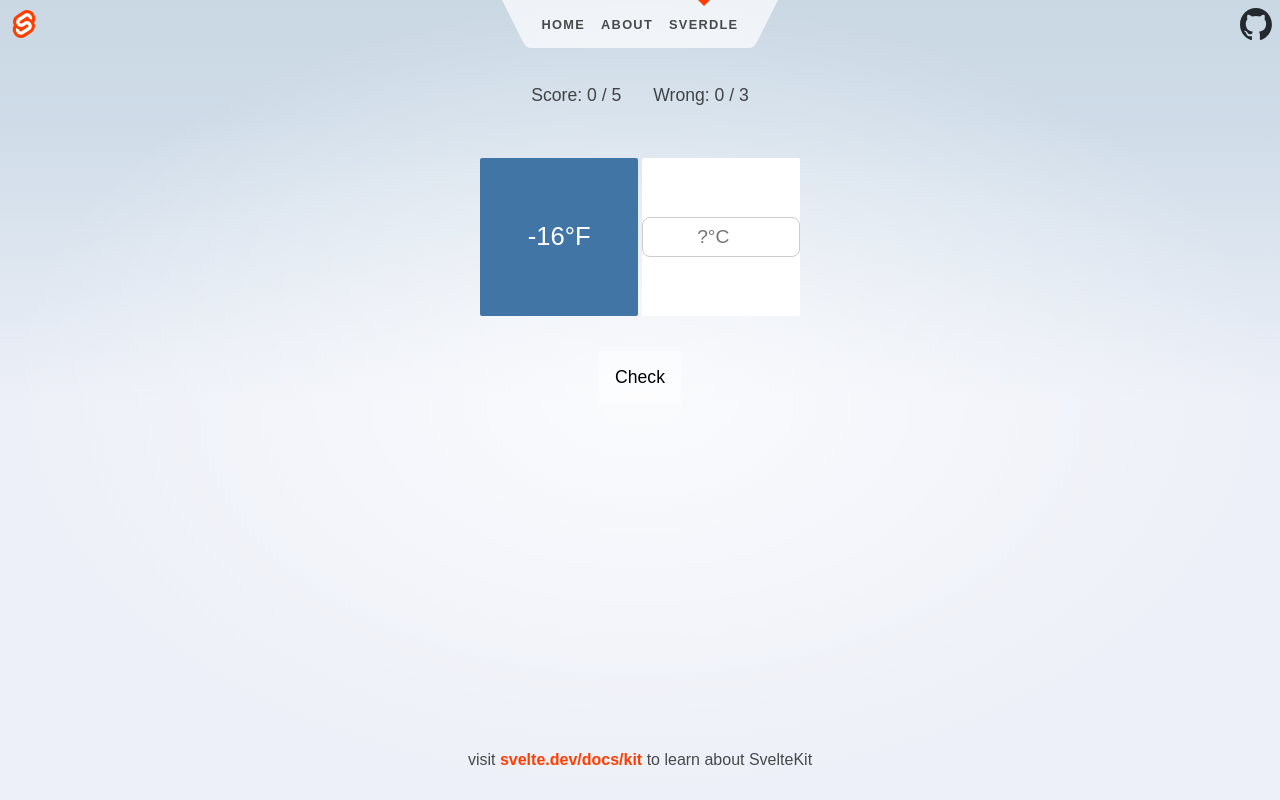
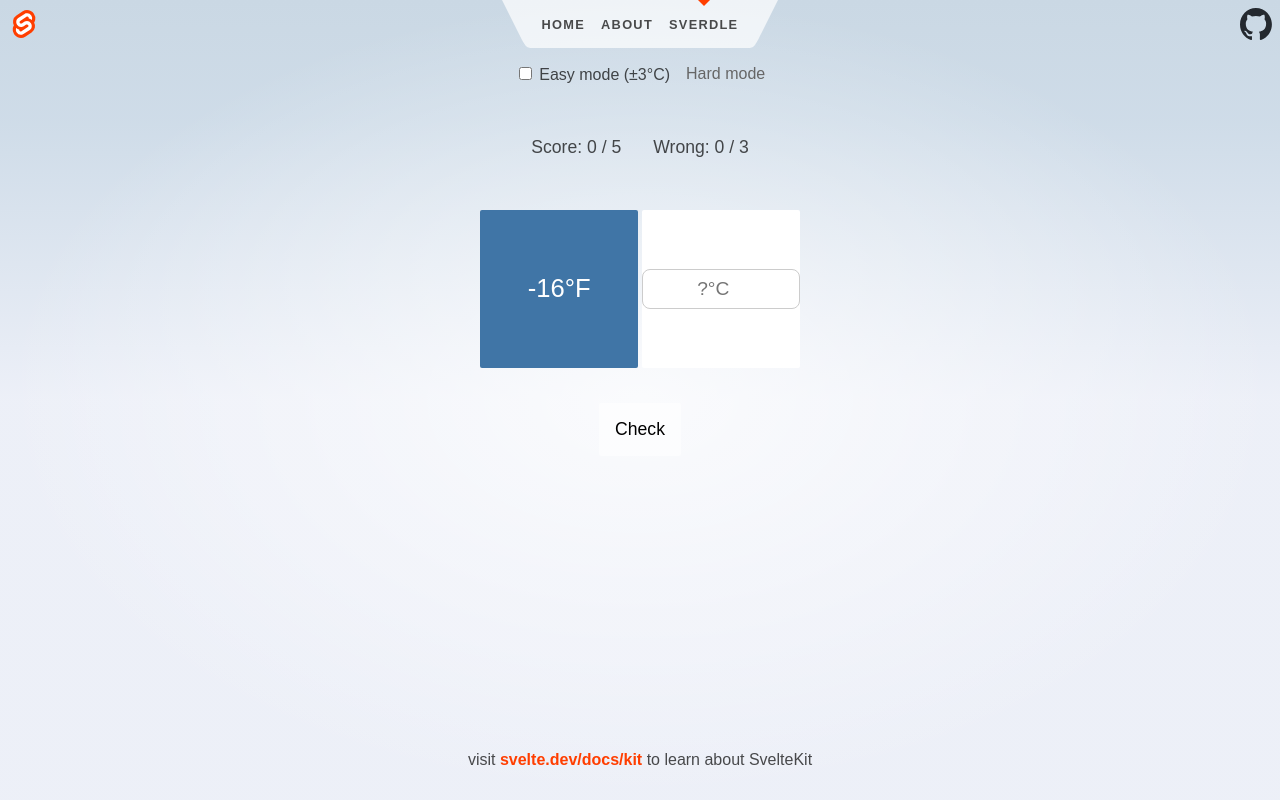
Before and after one commit to aycarl/fahrenheist, a SvelteKit app: page /sverdle in a window 1280 px wide. Built offline with nearby package versions, Linux system fonts and the light colour scheme; no server answers.

Commit message:
add easy mode- our fix human debug!

```diff
--- a/src/routes/sverdle/+page.svelte
+++ b/src/routes/sverdle/+page.svelte
@@ -15,12 +15,23 @@
 	let wrong = 0;
 	let gameOver = false;
 	let gameWon = false;
+	let easyMode = false;
+	let difficultyLocked = false;
 	const reducedMotion = new MediaQuery('(prefers-reduced-motion: reduce)');
 
+	function setEasyMode(val: boolean) {
+		console.log('setEasyMode', val);
+		if (score === 0 && wrong === 0 && !gameOver && !showResult) {
+			easyMode = val;
+		}
+	}
+
 	function checkAnswer() {
+		difficultyLocked = true;
 		const correctCelsius = (fahrenheit - 32) * 5 / 9;
 		const guess = Number(userCelsius);
-		if (!isNaN(guess) && Math.abs(guess - correctCelsius) <= 1) {
+		const tolerance = easyMode ? 3 : 1;
+		if (!isNaN(guess) && Math.abs(guess - correctCelsius) <= tolerance) {
 			score += 1;
 			result = 'win';
 		} else {
@@ -54,6 +65,8 @@
 		wrong = 0;
 		gameOver = false;
 		gameWon = false;
+		easyMode = false;
+		difficultyLocked = false;
 	}
 </script>
 
@@ -65,6 +78,13 @@
 <h1 class="visually-hidden">Fahrenheit Guessing Game</h1>
 
 <form on:submit|preventDefault={checkAnswer} class="game-form">
+	<div class="difficulty-toggle">
+		<label>
+			<input type="checkbox" bind:checked={easyMode} disabled={difficultyLocked || score > 0 || wrong > 0 || showResult} />
+			Easy mode (±3°C)
+		</label>
+		<span class="difficulty-label">{easyMode ? 'Easy' : 'Hard'} mode</span>
+	</div>
 	<div class="scoreboard">
 		<p>Score: {score} / 5</p>
 		<p>Wrong: {wrong} / 3</p>
@@ -138,6 +158,17 @@
 		align-items: center;
 		justify-content: center;
 		gap: 1rem;
+	}
+	.difficulty-toggle {
+		display: flex;
+		align-items: center;
+		gap: 1rem;
+		margin-bottom: 1rem;
+	}
+	.difficulty-label {
+		font-size: 1rem;
+		font-weight: 500;
+		color: #666;
 	}
 	.scoreboard {
 		display: flex;
```
